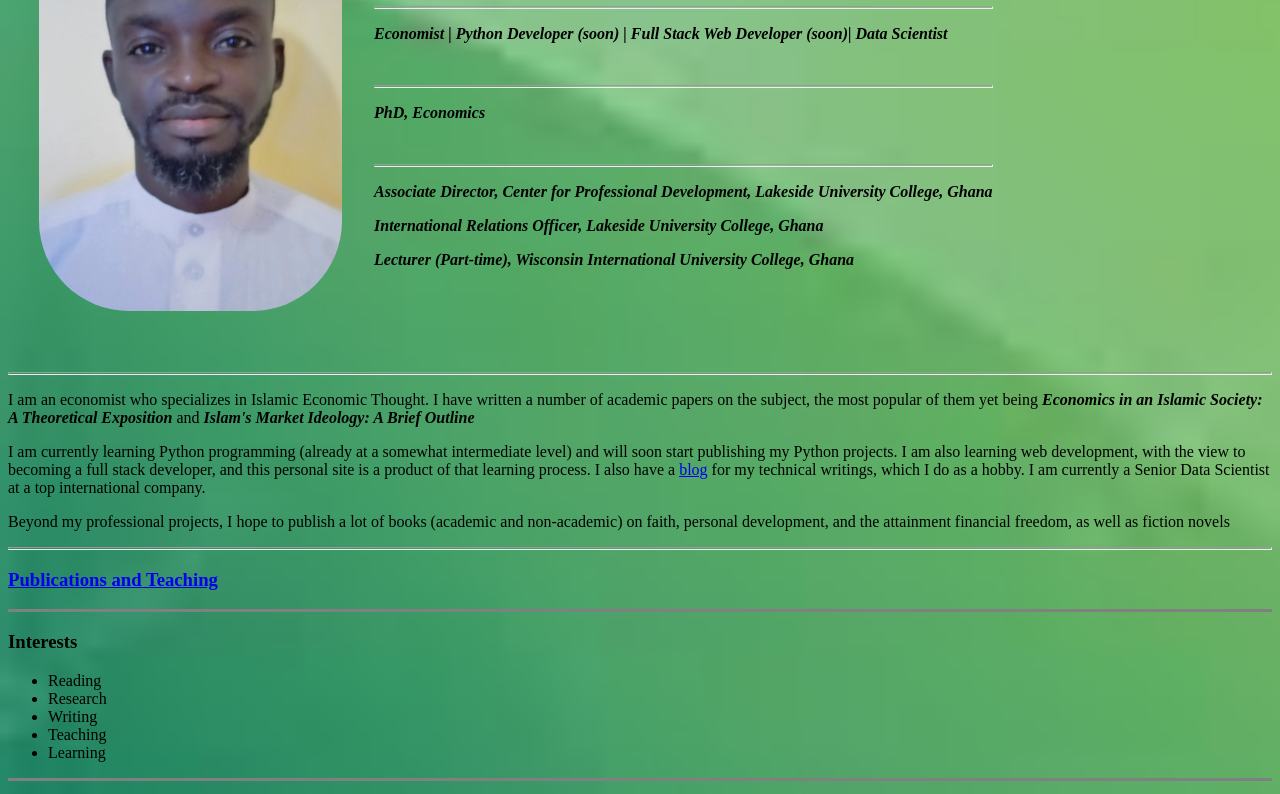
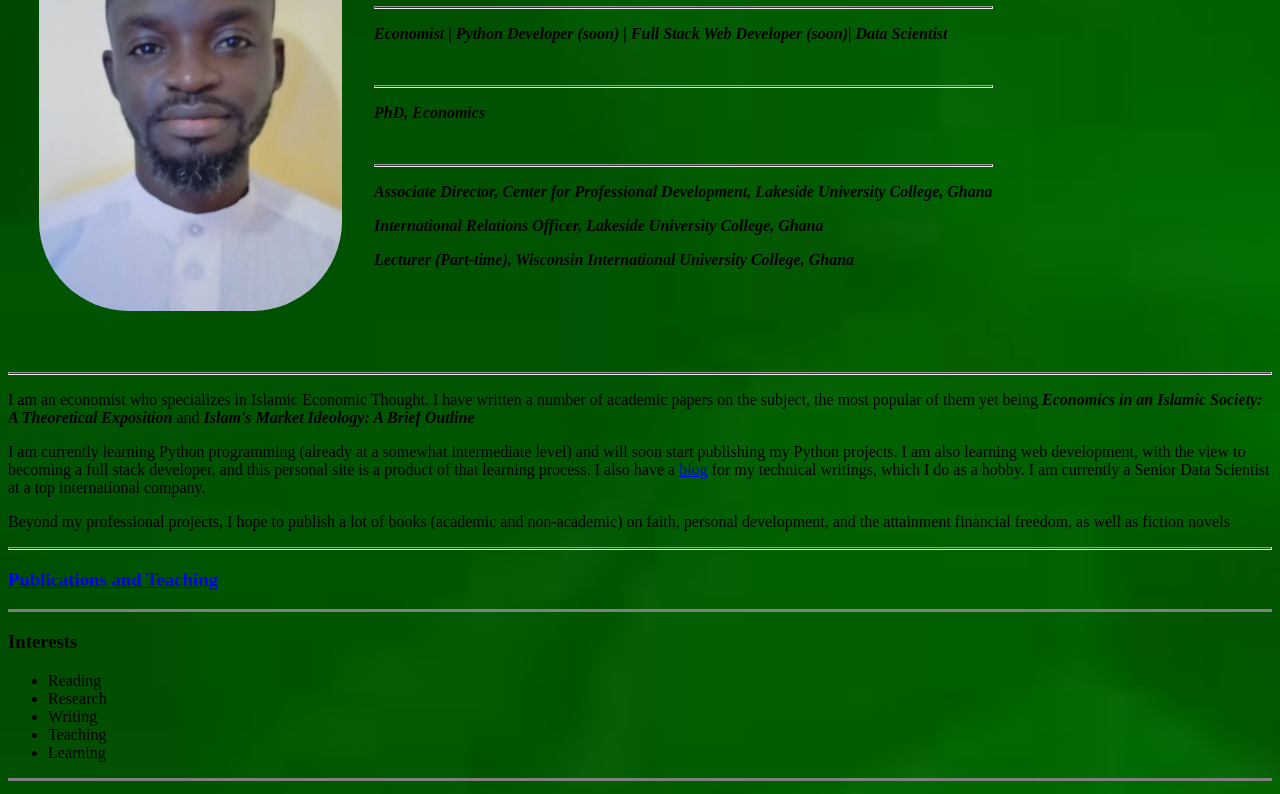
Before and after one commit to dr-adada/personal_site, a plain HTML site: page index.html in a window 1280 px wide. Shown: the part 154-948 px from the top of the page. Drawn offline with Linux system fonts and the light colour scheme.

Commit message:
Update style.css

```diff
--- a/style.css
+++ b/style.css
@@ -2,6 +2,6 @@
   border-radius: 90px;
 }
 body {
-  background-image: url("background4.jpg");
+  background-image: url("background3.jpg");
   background-size: cover;
 }
```
